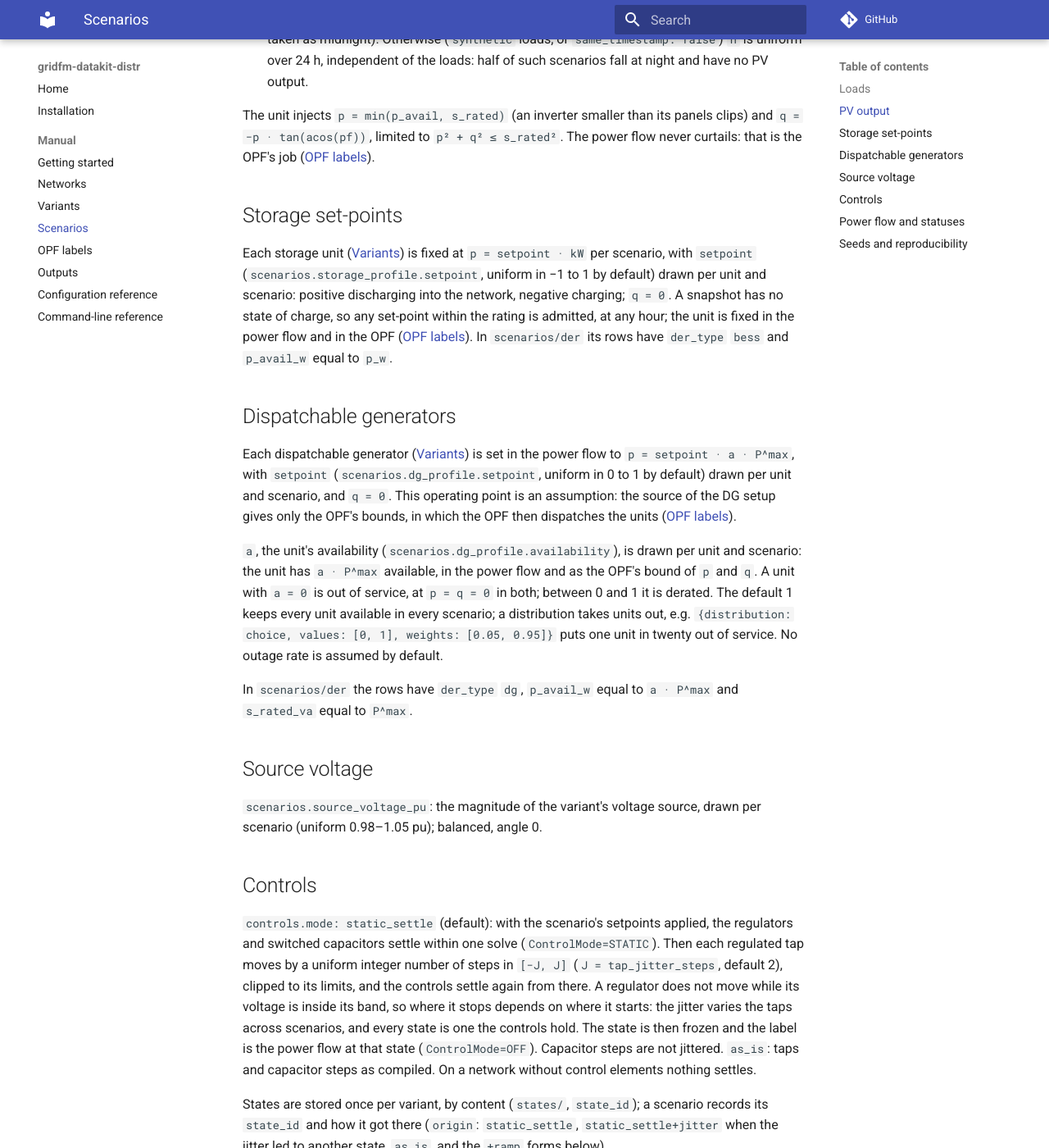
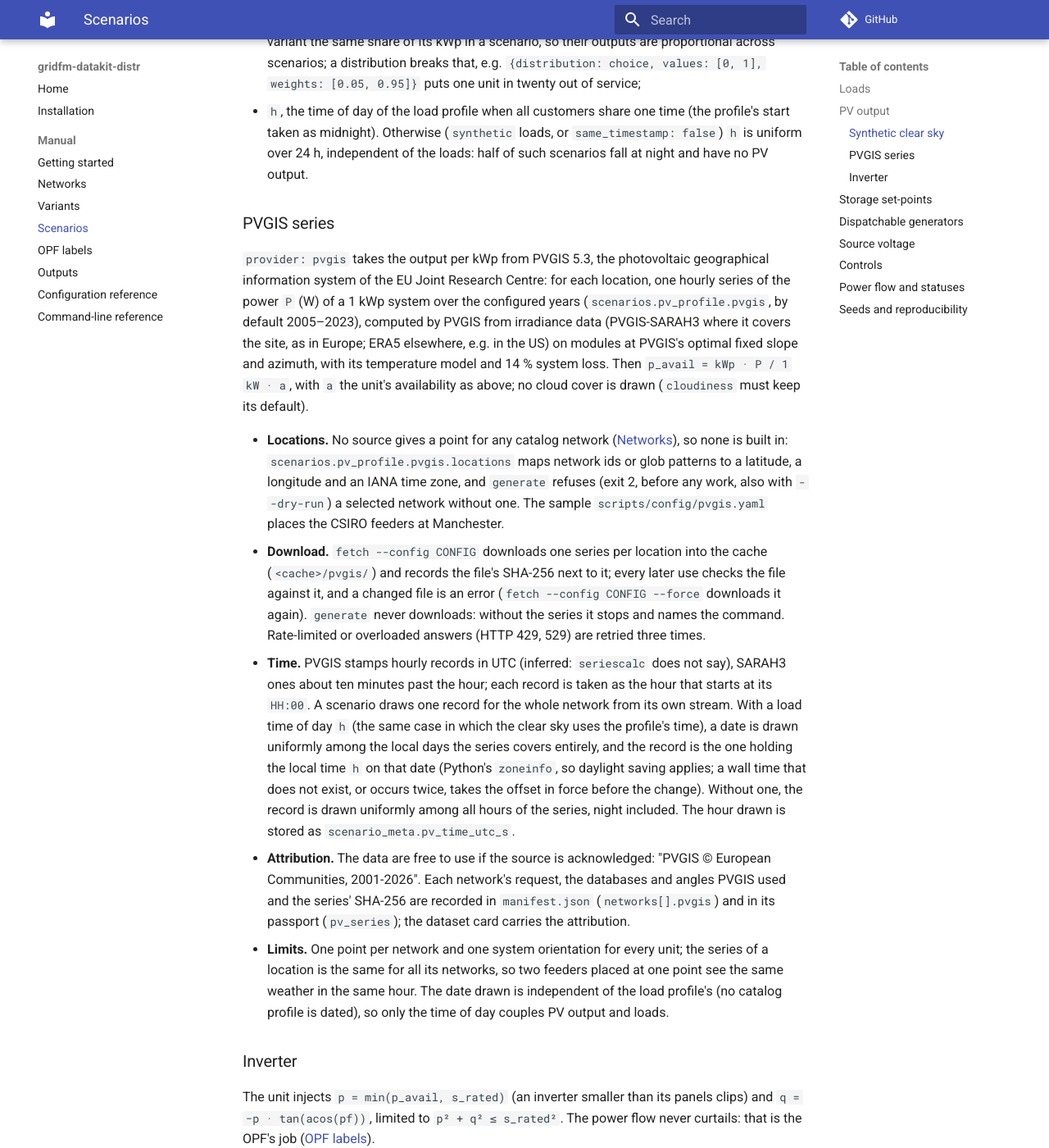
Before and after one commit to gridfm/gridfm-datakit-distr, an MkDocs documentation site: the page built from docs/manual/scenarios.md, in a window 1280 px wide and 1400 px high, scrolled down 1829 px. Shown: the whole window at 82% size. Built offline with MkDocs 1.6.1 and Material for MkDocs 9.7.7, drawn with Linux system fonts in a browser that asks for light colours; comment, search, counter and statistics services are not loaded; some of the changed text lies outside the part shown.

Commit message:
docs: PVGIS PV provider, network locations and a sample config
The scenarios manual describes both PV output providers; the network
catalog lists what the sources state about each network's location; the
CLI reference documents fetch --config and the checks generate makes;
scripts/config/pvgis.yaml places the CSIRO feeders at Manchester.

Signed-off-by: cardef <carmine.dellefemine@gmail.com>

```diff
--- a/docs/manual/scenarios.md
+++ b/docs/manual/scenarios.md
@@ -43,7 +43,12 @@ be `off_setpoint`). The stored setpoints therefore determine the voltages
 
 ## PV output
 
-For each PV unit ([Variants](variants.md#rooftop-pv)), per scenario:
+For each PV unit ([Variants](variants.md#rooftop-pv)), per scenario, the available power is
+`p_avail = kWp · (output per kWp) · a`. Two providers give the output per kWp
+(`scenarios.pv_profile.provider`): a synthetic clear sky (`synthetic_clear_sky`, the default) and
+hourly series of PVGIS (`pvgis`).
+
+### Synthetic clear sky
 
 - available power `p_avail = kWp · clear_sky(h) · (1 − 0.75 c^3.4) · a`;
 - `clear_sky(h) = max(0, cos(π (h − 12) / 12))`: sunrise 6:00, noon peak, sunset 18:00, the same
@@ -60,6 +65,46 @@ For each PV unit ([Variants](variants.md#rooftop-pv)), per scenario:
   taken as midnight). Otherwise (`synthetic` loads, or `same_timestamp: false`) `h` is uniform
   over 24 h, independent of the loads: half of such scenarios fall at night and have no PV
   output.
+
+### PVGIS series
+
+`provider: pvgis` takes the output per kWp from PVGIS 5.3, the photovoltaic geographical
+information system of the EU Joint Research Centre: for each location, one hourly series of the
+power `P` (W) of a 1 kWp system over the configured years (`scenarios.pv_profile.pvgis`, by
+default 2005–2023), computed by PVGIS from irradiance data (PVGIS-SARAH3 where it covers the site, as in
+Europe; ERA5 elsewhere, e.g. in the US) on modules at PVGIS's optimal fixed slope and azimuth, with its temperature model and
+14 % system loss. Then `p_avail = kWp · P / 1 kW · a`, with `a` the unit's availability as above;
+no cloud cover is drawn (`cloudiness` must keep its default).
+
+- **Locations.** No source gives a point for any catalog network
+  ([Networks](networks.md#locations)), so none is built in: `scenarios.pv_profile.pvgis.locations`
+  maps network ids or glob patterns to a latitude, a longitude and an IANA time zone, and
+  `generate` refuses (exit 2, before any work, also with `--dry-run`) a selected network without
+  one. The sample `scripts/config/pvgis.yaml` places the CSIRO feeders at Manchester.
+- **Download.** `fetch --config CONFIG` downloads one series per location into the cache
+  (`<cache>/pvgis/`) and records the file's SHA-256 next to it; every later use checks the file
+  against it, and a changed file is an error (`fetch --config CONFIG --force` downloads it
+  again). `generate` never downloads: without the series it stops and names the command.
+  Rate-limited or overloaded answers (HTTP 429, 529) are retried three times.
+- **Time.** PVGIS stamps hourly records in UTC (inferred: `seriescalc` does not say), SARAH3 ones
+  about ten minutes past the hour; each record is taken as the hour that starts at its `HH:00`.
+  A scenario draws one record for the whole network from its own stream. With a load time of
+  day `h` (the same case in which the clear sky uses the profile's time), a date is drawn
+  uniformly among the local days the series covers entirely, and the record is the one holding
+  the local time `h` on that date (Python's `zoneinfo`, so daylight saving applies; a wall time
+  that does not exist, or occurs twice, takes the offset in force before the change). Without
+  one, the record is drawn uniformly among all hours of the series, night included. The hour
+  drawn is stored as `scenario_meta.pv_time_utc_s`.
+- **Attribution.** The data are free to use if the source is acknowledged: "PVGIS © European
+  Communities, 2001-2026". Each network's request, the databases and angles PVGIS used and the
+  series' SHA-256 are recorded in `manifest.json` (`networks[].pvgis`) and in its passport
+  (`pv_series`); the dataset card carries the attribution.
+- **Limits.** One point per network and one system orientation for every unit; the series of
+  a location is the same for all its networks, so two feeders placed at one point see the same
+  weather in the same hour. The date drawn is independent of the load profile's (no catalog
+  profile is dated), so only the time of day couples PV output and loads.
+
+### Inverter
 
 The unit injects `p = min(p_avail, s_rated)` (an inverter smaller than its panels clips) and
 `q = −p · tan(acos(pf))`, limited to `p² + q² ≤ s_rated²`. The power flow never curtails: that is
```
Also changed, not shown: docs/manual/cli.md (+17 -6 lines), docs/manual/networks.md (+18 -0 lines), 2 other files.
